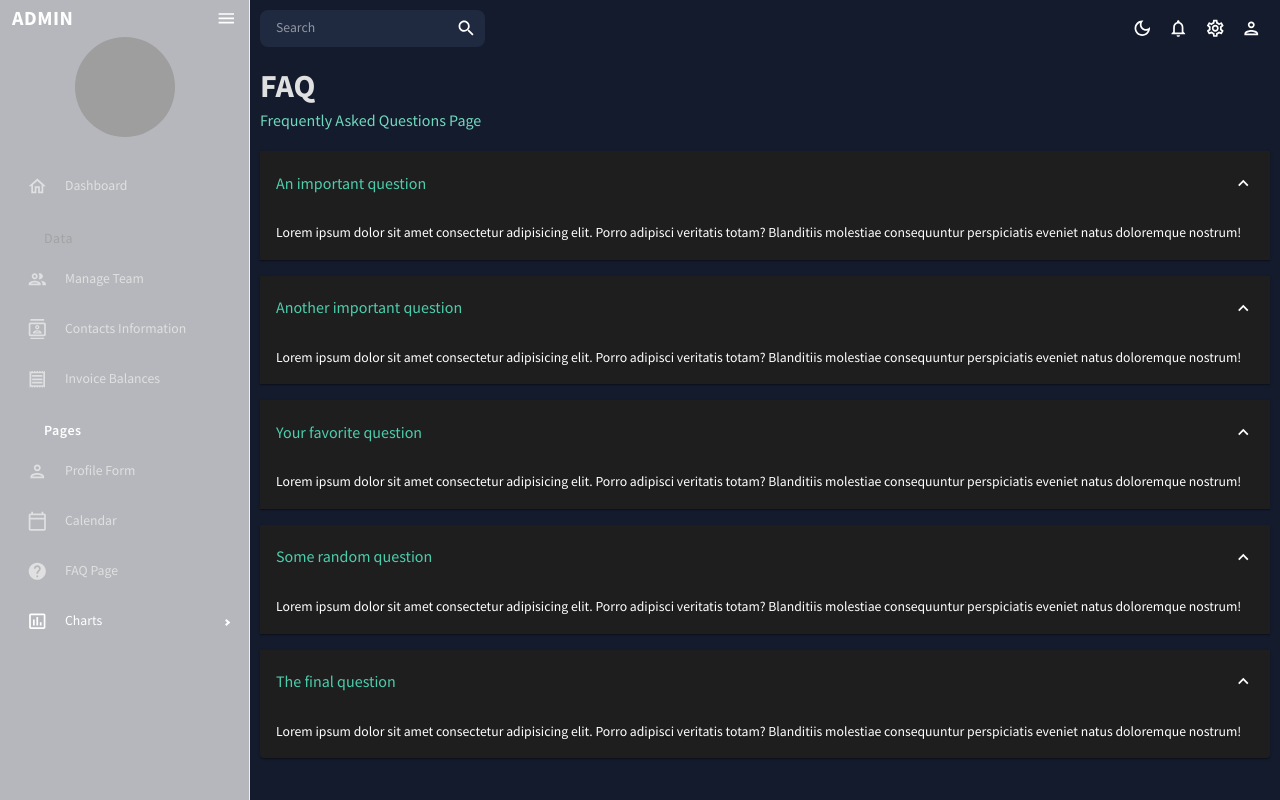
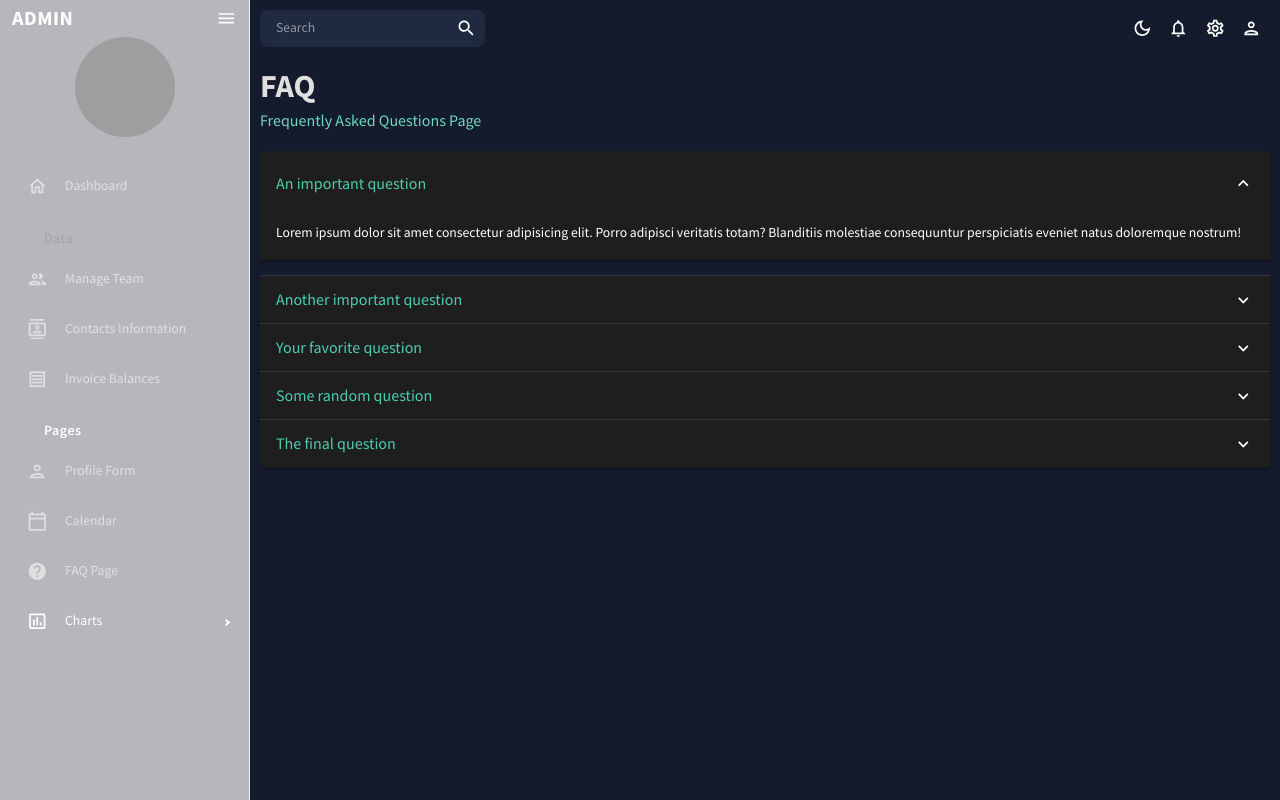
Before and after one commit to rodnaskorn/react-admin-dashboard, a React (Create React App) app: page /faq in a window 1280 px wide. Built offline with nearby package versions, Linux system fonts and the light colour scheme; grey boxes are pictures that could not be loaded; the HTML template or start-up script is replaced by a standard one.

Commit message:
minor changes to FAQ

```diff
--- a/src/scenes/calendar/index.jsx
+++ b/src/scenes/calendar/index.jsx
@@ -114,12 +114,12 @@ const Calendar = () => {
               {
                 id: "12315",
                 title: "All-day event",
-                date: "2023-04-14",
+                date: "2023-04-17",
               },
               {
                 id: "5123",
                 title: "Timed event",
-                date: "2023-04-28",
+                date: "2023-04-27",
               },
             ]}
           />
--- a/src/scenes/faq/index.jsx
+++ b/src/scenes/faq/index.jsx
@@ -25,7 +25,7 @@ const FAQ = () => {
                 </Typography>
             </AccordionDetails>
         </Accordion>
-        <Accordion defaultExpanded>
+        <Accordion>
             <AccordionSummary expandIcon={<ExpandMoreIcon/>}>
                 <Typography color={colors.greenAccent[500]} variant="h5">
                     Another important question
@@ -37,7 +37,7 @@ const FAQ = () => {
                 </Typography>
             </AccordionDetails>
         </Accordion>
-        <Accordion defaultExpanded>
+        <Accordion>
             <AccordionSummary expandIcon={<ExpandMoreIcon/>}>
                 <Typography color={colors.greenAccent[500]} variant="h5">
                     Your favorite question
@@ -49,7 +49,7 @@ const FAQ = () => {
                 </Typography>
             </AccordionDetails>
         </Accordion>
-        <Accordion defaultExpanded>
+        <Accordion>
             <AccordionSummary expandIcon={<ExpandMoreIcon/>}>
                 <Typography color={colors.greenAccent[500]} variant="h5">
                     Some random question
@@ -61,7 +61,7 @@ const FAQ = () => {
                 </Typography>
             </AccordionDetails>
         </Accordion>
-        <Accordion defaultExpanded>
+        <Accordion>
             <AccordionSummary expandIcon={<ExpandMoreIcon/>}>
                 <Typography color={colors.greenAccent[500]} variant="h5">
                     The final question
```
